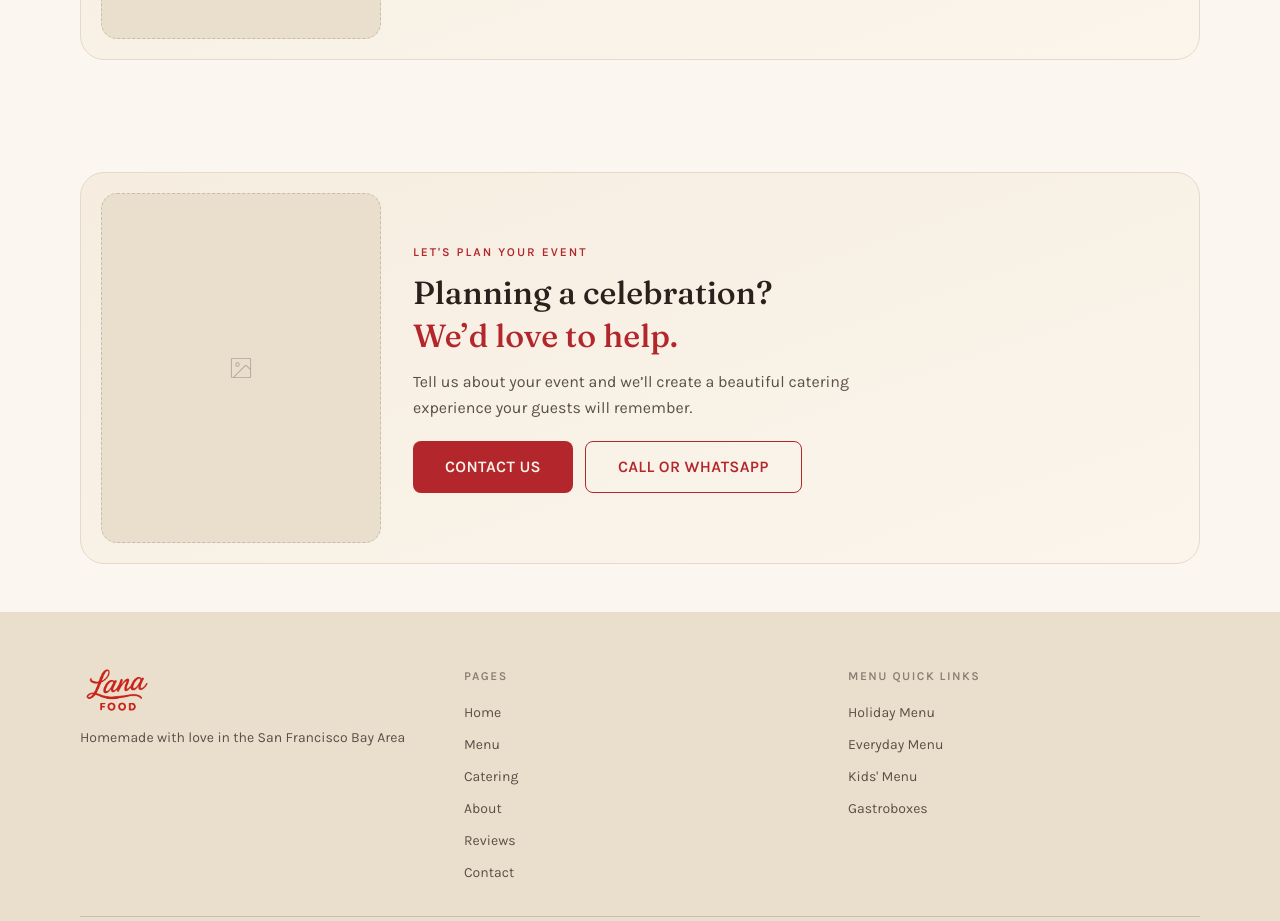
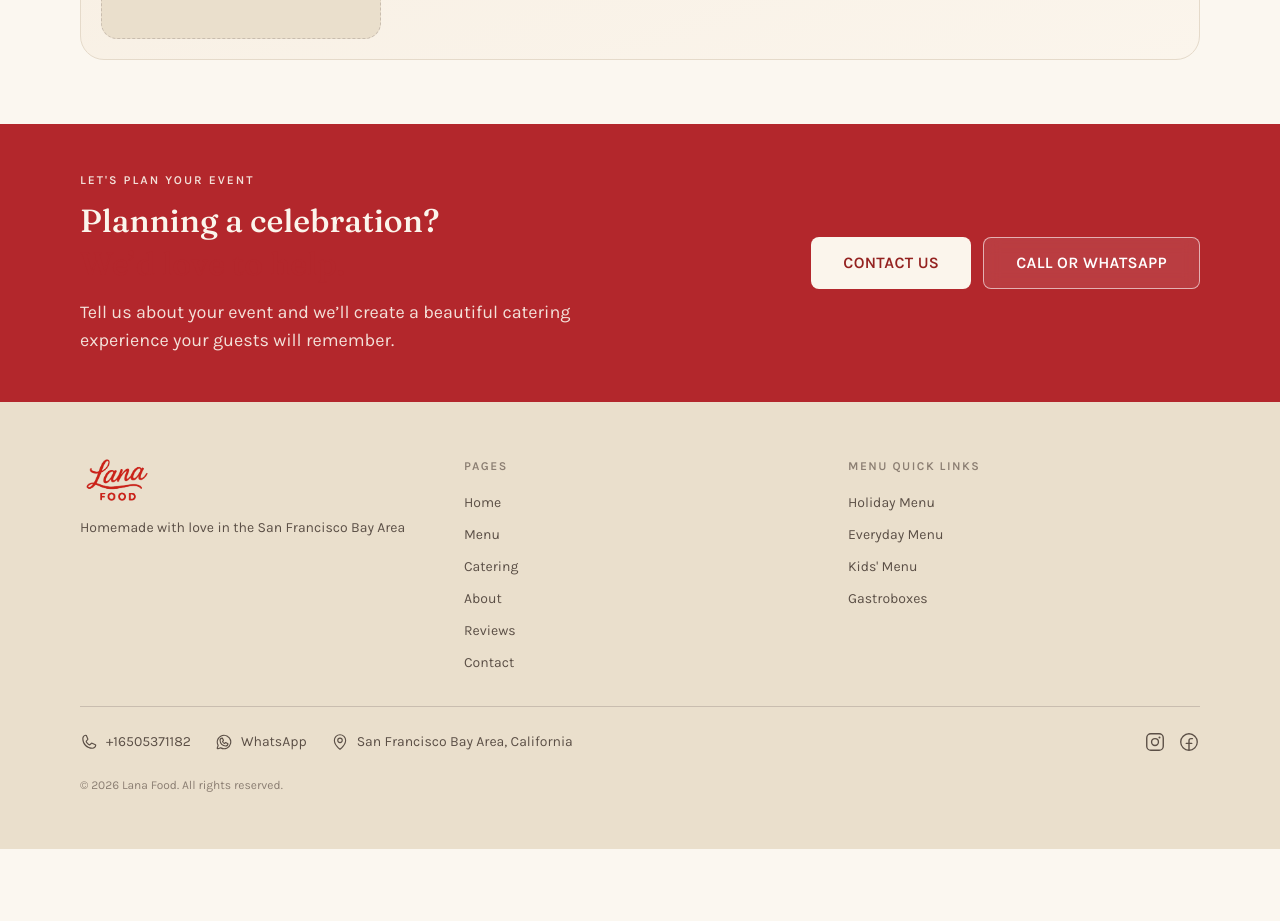
Before and after one commit to volharahulia/lana-food, a Next.js app: page /catering in a window 1280 px wide. Shown: the part 2800-3721 px from the top of the page. After the commit the page ends 3649 px from the top, so only its background shows below. Built offline with nearby package versions, Linux system fonts and the light colour scheme.

Commit message:
CTA strategy fixed

```diff
--- a/app/_components/ContactCTA.tsx
+++ b/app/_components/ContactCTA.tsx
@@ -1,5 +1,5 @@
 import { MapPin, Phone, WhatsappLogo, EnvelopeSimple } from "@phosphor-icons/react/ssr";
-import Button from "./ui/Button";
+import CtaBlock from "./ui/CtaBlock";
 import { business } from "../_data/business";
 import { contactCtaContent } from "../_data/homeContent";
 
@@ -18,17 +18,17 @@ const contactMethods: ContactMethod[] = [
     : null,
 ].filter((method): method is ContactMethod => method !== null);
 
+// Thin adapter over the shared CtaBlock (app/_components/ui/CtaBlock.tsx) —
+// this file owns Home's content/data mapping only, not layout.
 export default function ContactCTA() {
   return (
-    <section className="container-page py-10 laptop:py-16">
-      <div className="flex flex-col items-center gap-5 rounded-lg bg-primary-600 px-6 py-10 text-center text-cream-300 laptop:px-12 laptop:py-12">
-        <h2 className="font-display text-2xl font-medium laptop:text-[32px]">
-          {contactCtaContent.heading}
-        </h2>
-        <p className="max-w-xl font-body text-base text-cream-300/90 laptop:text-lg">
-          {contactCtaContent.subtitle}
-        </p>
-
+    <CtaBlock
+      layout="centered"
+      sectionPadding="loose"
+      heading={contactCtaContent.heading}
+      supportingText={contactCtaContent.subtitle}
+      primaryCta={{ ...contactCtaContent.cta, variant: "ghost" }}
+    >
       <div className="flex flex-wrap items-center justify-center gap-x-8 gap-y-4">
         {contactMethods.map((method) => (
           <a
@@ -45,11 +45,6 @@ export default function ContactCTA() {
           {business.serviceArea}
         </span>
       </div>
-
-        <Button href={contactCtaContent.cta.href} variant="ghost" size="lg">
-          {contactCtaContent.cta.label}
-        </Button>
-      </div>
-    </section>
+    </CtaBlock>
   );
 }
--- a/app/_components/ui/Button.tsx
+++ b/app/_components/ui/Button.tsx
@@ -1,7 +1,7 @@
 import Link from "next/link";
 import type { AnchorHTMLAttributes, ButtonHTMLAttributes } from "react";
 
-type Variant = "primary" | "secondary" | "tertiary" | "ghost" | "inverse";
+export type Variant = "primary" | "secondary" | "tertiary" | "ghost" | "inverse";
 type Size = "sm" | "md" | "lg";
 
 const variantClasses: Record<Variant, string> = {
--- /dev/null
+++ b/app/_components/ui/CtaBlock.tsx
@@ -0,0 +1,101 @@
+import type { ReactNode } from "react";
+import Button, { type Variant as ButtonVariant } from "./Button";
+
+// Shared, repeatable "CTA Block" — the single implementation behind Home's
+// ContactCTA, About's AboutCTA, and Catering's CateringFinalCta. Each of
+// those is a thin adapter translating its own content into these props;
+// none of them own layout logic of their own. Only two approved visual
+// variants exist — "centered" (a rounded card, e.g. Home) and "split" (a
+// full-bleed banner with a decorative slot, e.g. About/Catering). There is
+// no image variant and no alternate background: nothing currently needs
+// either, and this component should not carry code for a case no consumer
+// has.
+
+export type CtaHeading = string | { line1: string; line2: string };
+export type CtaButtonConfig = { label: string; href: string; variant?: ButtonVariant };
+
+type CtaBlockProps = {
+  layout: "centered" | "split";
+  sectionPadding?: "loose" | "tight";
+  decorative?: ReactNode;
+  heading: CtaHeading;
+  supportingText?: string;
+  primaryCta: CtaButtonConfig;
+  secondaryCta?: CtaButtonConfig;
+  children?: ReactNode;
+};
+
+const sectionPaddingClass: Record<"loose" | "tight", string> = {
+  loose: "py-10 laptop:py-16",
+  tight: "py-10 laptop:py-12",
+};
+
+function Heading({ heading }: { heading: CtaHeading }) {
+  const className = "font-display text-2xl font-medium text-cream-300 laptop:text-[32px]";
+  if (typeof heading === "string") {
+    return <h2 className={className}>{heading}</h2>;
+  }
+  return (
+    <h2 className={className}>
+      <span className="block">{heading.line1}</span>
+      <span className="block text-primary-600">{heading.line2}</span>
+    </h2>
+  );
+}
+
+export default function CtaBlock({
+  layout,
+  sectionPadding = "tight",
+  decorative,
+  heading,
+  supportingText,
+  primaryCta,
+  secondaryCta,
+  children,
+}: CtaBlockProps) {
+  const buttons = (
+    <>
+      <Button href={primaryCta.href} variant={primaryCta.variant} size="lg">
+        {primaryCta.label}
+      </Button>
+      {secondaryCta && (
+        <Button href={secondaryCta.href} variant={secondaryCta.variant} size="lg">
+          {secondaryCta.label}
+        </Button>
+      )}
+    </>
+  );
+
+  const content = (
+    <>
+      {decorative}
+      <Heading heading={heading} />
+      {supportingText && (
+        <p className="max-w-xl font-body text-base text-cream-300/90 laptop:text-lg">
+          {supportingText}
+        </p>
+      )}
+      {children}
+    </>
+  );
+
+  if (layout === "centered") {
+    return (
+      <section className={`container-page ${sectionPaddingClass[sectionPadding]}`}>
+        <div className="flex flex-col items-center gap-5 rounded-lg bg-primary-600 px-6 py-10 text-center laptop:px-12 laptop:py-12">
+          {content}
+          <div className="flex flex-wrap items-center justify-center gap-3">{buttons}</div>
+        </div>
+      </section>
+    );
+  }
+
+  return (
+    <section className={`bg-primary-600 ${sectionPaddingClass[sectionPadding]}`}>
+      <div className="container-page flex flex-col items-start gap-6 laptop:flex-row laptop:items-center laptop:justify-between laptop:gap-8">
+        <div className="flex flex-col items-start gap-3">{content}</div>
+        <div className="flex shrink-0 flex-wrap items-center gap-3">{buttons}</div>
+      </div>
+    </section>
+  );
+}
--- a/app/catering/_components/CateringFinalCta.tsx
+++ b/app/catering/_components/CateringFinalCta.tsx
@@ -1,52 +1,35 @@
-import Button from "../../_components/ui/Button";
-import ImagePlaceholder from "../../_components/ui/ImagePlaceholder";
+import CtaBlock from "../../_components/ui/CtaBlock";
 import { business } from "../../_data/business";
 import { cateringFinalCta } from "../_data/cateringConfig";
-import { resolveImage } from "../_data/cateringImages";
 
-// Section 7 — Final Planning CTA. Reuses the existing configured contact
-// data for the WhatsApp destination (CATERING.md §14: "do not duplicate
-// contact numbers in Catering components") — the secondary action only
-// renders when business.whatsapp is actually configured.
+// Section 7 — Final Planning CTA. Thin adapter over the shared CtaBlock
+// (app/_components/ui/CtaBlock.tsx) — the same "split" variant used by
+// About's AboutCTA, with a text eyebrow in the decorative slot instead of
+// About's HeartDivider icon. This is a contact/conversion CTA, not an
+// editorial image card, so no image is passed. Reuses the existing
+// configured contact data for the WhatsApp destination (CATERING.md §14:
+// "do not duplicate contact numbers in Catering components") — the
+// secondary action only renders when business.whatsapp is actually
+// configured.
 export default function CateringFinalCta() {
   const whatsappHref = business.whatsapp ? `https://wa.me/${business.whatsapp}` : null;
 
   return (
-    <section className="container-page py-10 laptop:py-12">
-      <div className="flex flex-col gap-5 overflow-hidden rounded-lg border border-border-hairline bg-gradient-to-br from-cream-500 to-cream-300 p-4 laptop:flex-row laptop:gap-8 laptop:p-5">
-        <ImagePlaceholder
-          ratio="4:5"
-          alt={cateringFinalCta.image.alt}
-          className="w-full laptop:w-[280px] laptop:shrink-0 laptop:self-center"
-          src={resolveImage(cateringFinalCta.image.src)}
-          objectPosition={cateringFinalCta.image.objectPosition}
-          sizes="(min-width: 1024px) 280px, calc(100vw - 40px)"
-        />
-
-        <div className="flex flex-1 flex-col justify-center gap-3">
-          <p className="font-body text-xs font-semibold uppercase tracking-[2px] text-primary-600">
-            {cateringFinalCta.eyebrow}
-          </p>
-          <h2 className="font-display text-2xl font-medium text-ink-900 laptop:text-[32px]">
-            <span className="block">{cateringFinalCta.heading.line1}</span>
-            <span className="block text-primary-600">{cateringFinalCta.heading.line2}</span>
-          </h2>
-          <p className="max-w-md font-body text-base leading-[1.6] text-ink-700">
-            {cateringFinalCta.supportingText}
-          </p>
-
-          <div className="mt-2 flex flex-wrap gap-3">
-            <Button href={cateringFinalCta.primaryCta.href} size="lg">
-              {cateringFinalCta.primaryCta.label}
-            </Button>
-            {whatsappHref && (
-              <Button href={whatsappHref} variant="secondary" size="lg">
-                {cateringFinalCta.secondaryCtaLabel}
-              </Button>
-            )}
-          </div>
-        </div>
-      </div>
-    </section>
+    <CtaBlock
+      layout="split"
+      decorative={
+        <p className="font-body text-xs font-semibold uppercase tracking-[2px] text-cream-300/90">
+          {cateringFinalCta.eyebrow}
+        </p>
+      }
+      heading={cateringFinalCta.heading}
+      supportingText={cateringFinalCta.supportingText}
+      primaryCta={{ ...cateringFinalCta.primaryCta, variant: "inverse" }}
+      secondaryCta={
+        whatsappHref
+          ? { label: cateringFinalCta.secondaryCtaLabel, href: whatsappHref, variant: "ghost" }
+          : undefined
+      }
+    />
   );
 }
--- a/app/catering/_data/cateringConfig.ts
+++ b/app/catering/_data/cateringConfig.ts
@@ -263,9 +263,4 @@ export const cateringFinalCta = {
   // in the component (CATERING.md §14: reuse existing configured contact
   // data, never duplicate it in Catering content).
   secondaryCtaLabel: "CALL OR WHATSAPP",
-  image: {
-    src: "/images/catering/final-cta.jpg",
-    alt: "Elegant table setting with candles and fresh flowers",
-    objectPosition: undefined as string | undefined,
-  },
 };
--- a/app/catering/_data/cateringImages.ts
+++ b/app/catering/_data/cateringImages.ts
@@ -1,12 +1,13 @@
-// Singleton Catering-page photo slots (Hero, Final CTA) — mirrors the
-// established pattern in app/_data/homeImages.ts / app/about/_data/aboutImages.ts.
+// Singleton Catering-page photo slot (Hero) — mirrors the established
+// pattern in app/_data/homeImages.ts / app/about/_data/aboutImages.ts.
 // Collection photos (Special Features, Celebrations We Cater) live alongside
 // their own item data in cateringConfig.ts instead, since each item owns its
 // own image/alt/focal-position — a separate registry would just duplicate
-// the same paths.
+// the same paths. The Final CTA no longer has a photo slot: it's a
+// contact/conversion CTA (the shared "split" CtaBlock variant), not an
+// editorial image card.
 export const cateringImages = {
   hero: "/images/catering/hero.jpg",
-  finalCta: "/images/catering/final-cta.jpg",
 } as const;
 
 export { resolveImage } from "../../_data/homeImages";
```
Also changed, not shown: app/about/_components/AboutCTA.tsx (+11 -27 lines). Lines whose indentation alone changed are shown as unchanged.
